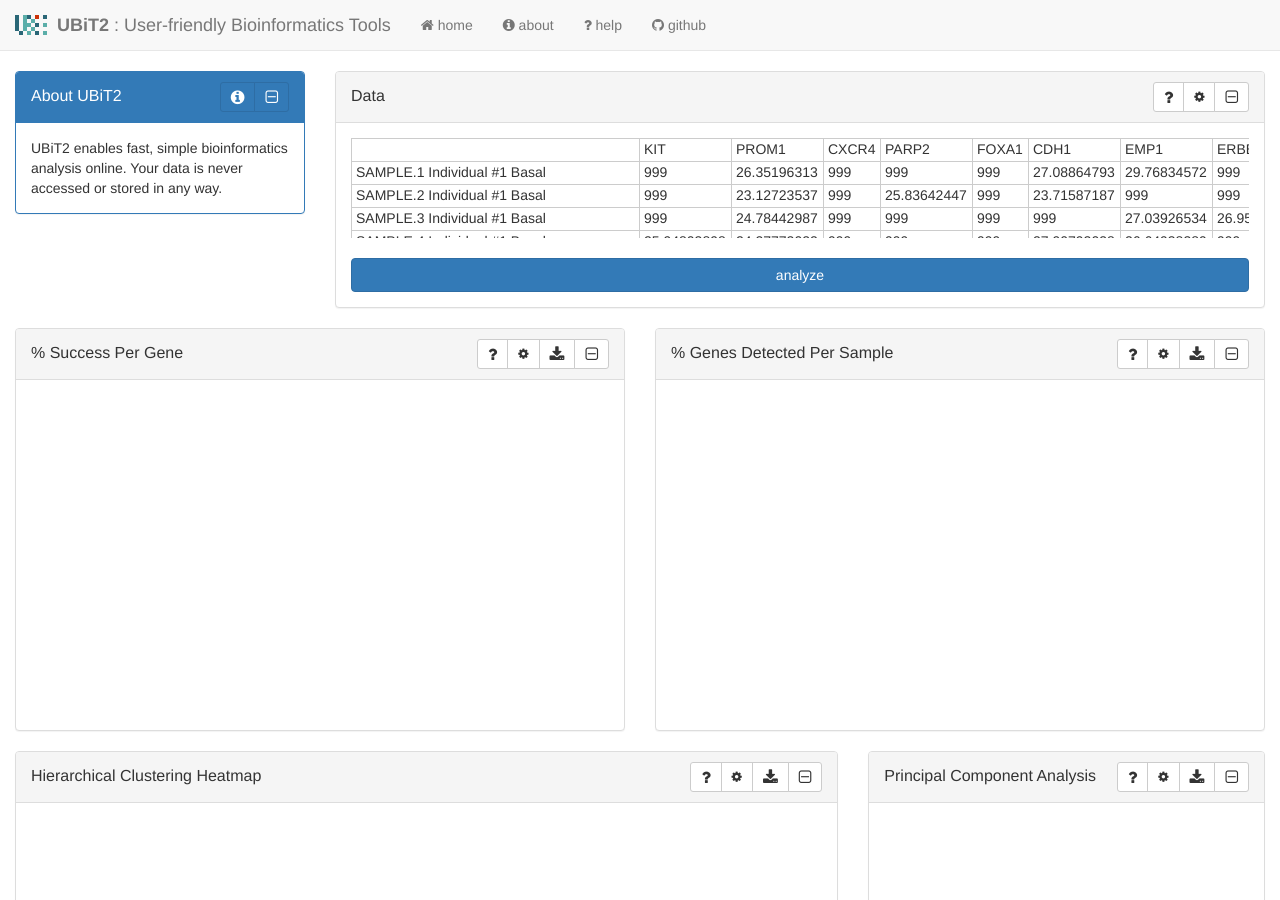
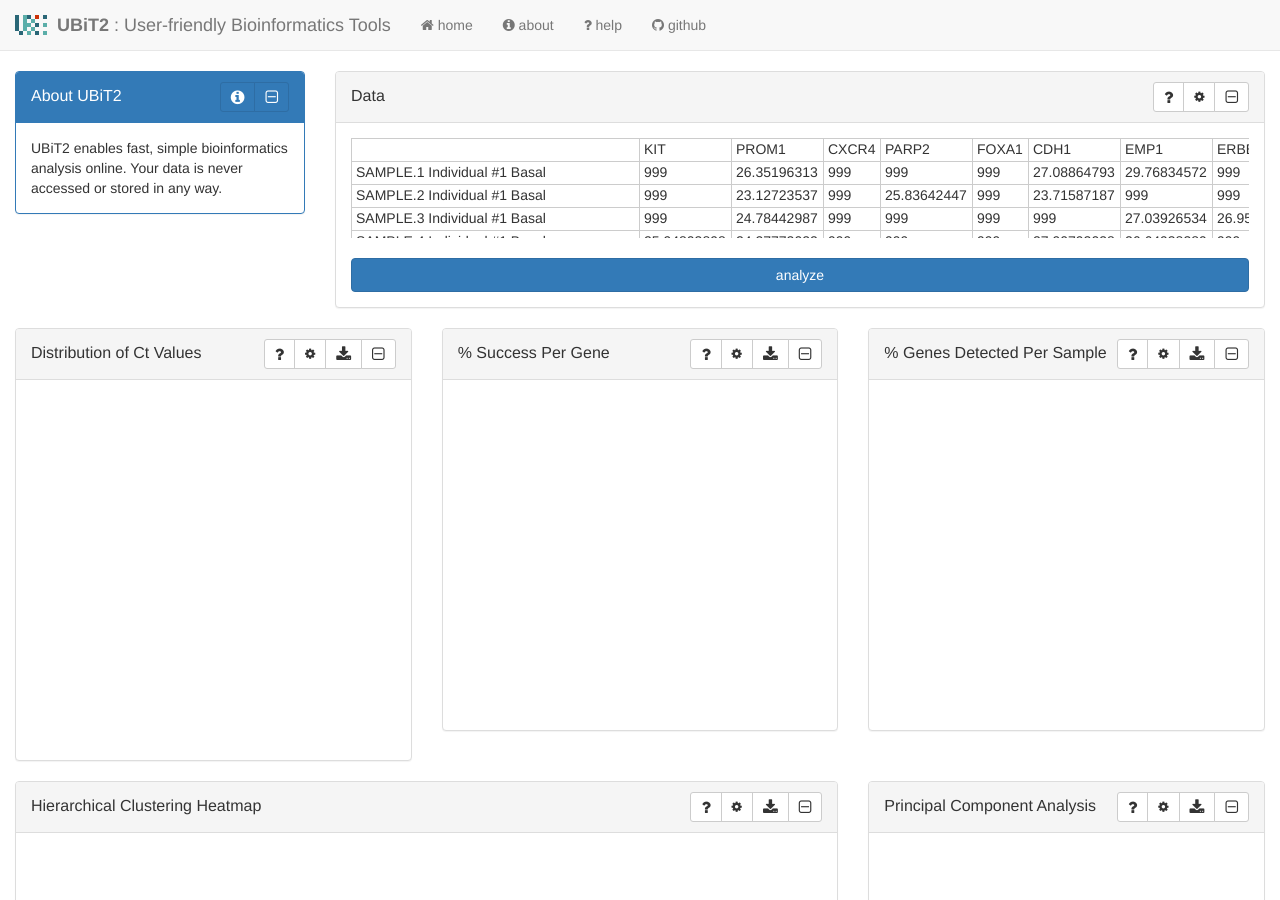
Before and after one commit to JEFworks/ubit2, a Jekyll site: the page built from index.html, in a window 1280 px wide and 900 px high. Built offline with Jekyll 4.4.1, drawn with Linux system fonts in a browser that asks for light colours; a script that is not in the unit is left out.

Commit message:
Add distribution of Ct values prior to transformation to allow best choice of LoD Ct for log2 exp transformation approximation suggestion from Assieh

```diff
--- a/index.html
+++ b/index.html
@@ -63,7 +63,6 @@
 	      <option value="tab">\t (tab)</option>
 	    </select>
 	    -->
-	    LoD: <input type="text" id="biomark_lod" value="28" size="5">
 	    FAIL: <input type="text" id="biomark_fail" value="999" size="5">
 	    Transpose?: <input type="checkbox" id="transpose">
 	  </div>
@@ -80,7 +79,43 @@
   </div>
 
   <div class="row">
-    <div class="col-sm-6">
+    <div class="col-sm-4">
+      <div class="panel panel-default">
+	<div class="panel-heading">
+	  <h3 class="panel-title pull-left">Distribution of Ct Values</h3>
+	  <div class="btn-group pull-right">
+	    <a class="btn btn-default btn-sm" data-toggle="collapse" href="#distr_ct_desc">
+	      <i class="fa fa-lg fa-question"></i>
+	    </a>
+	    <a class="btn btn-default btn-sm" data-toggle="collapse" href="#distr_ct_options">
+	      <i class="fa fa-gear"></i>
+	    </a>
+	    <a class="btn btn-default btn-sm" onclick="saveSvgAsPng(document.getElementById('hist_ct_svg'), 'hist_ct_svg');">
+	      <i class="fa fa-lg fa-download"></i>
+	    </a>
+	    <a class="btn btn-default btn-sm" data-toggle="collapse" href="#distr_ct_close" aria-expanded="false" aria-controls="distr_ct_close">
+	      <i class="fa fa-lg fa-minus-square-o"></i>
+	    </a>
+	  </div>
+	  <div class="clearfix"></div>
+	  <div class="collapse" id="distr_ct_options">
+	    LoD: <input type="text" id="biomark_lod" value="28" size="5">
+	    <!--
+	    <br>
+	    <button type="button" id="inbut" class="btn btn-primary btn-block">Reset LoD Ct</button>
+	    -->
+	  </div>
+	  <div class="collapse" id="distr_ct_desc">
+	    Distribution of Ct values prior to transformation to help you choose the optimal LoD Ct value. Current LoD Ct value is marked by the red dotted line. All values beyond the limit of detection, highlighted in red, will be set to the limit such that after transformation becomes 0.
+	  </div>
+	</div>
+	<div class="panel-body collapse in" id="distr_ct_close">
+	  <div style="height:350px" id="hist_ct">
+	  </div>
+	</div>
+      </div>
+    </div>
+    <div class="col-sm-4">
       <div class="panel panel-default">
 	<div class="panel-heading">
 	  <h3 class="panel-title pull-left">% Success Per Gene</h3>
@@ -127,7 +162,7 @@
       </div>
     </div>
 
-    <div class="col-sm-6">
+    <div class="col-sm-4">
       <div class="panel panel-default">
 	<div class="panel-heading">
 	  <h3 class="panel-title pull-left">% Genes Detected Per Sample</h3>
--- a/js/pcscatter.js
+++ b/js/pcscatter.js
@@ -50,7 +50,7 @@
 	windowWidth = g.clientWidth,
 	windowHeight = g.clientHeight;
 
-    var margin = {top: 15, right: 0, bottom: 50, left: 30},
+    var margin = {top: 15, right: 10, bottom: 50, left: 30},
         width = windowWidth - margin.left - margin.right,
         height = windowHeight - margin.top - margin.bottom;
 
--- a/js/qc.js
+++ b/js/qc.js
@@ -5,6 +5,90 @@
     drawBarplotSuccessGenes(successPerGenes, t1);
     drawHistGenesDetected(genesDetectedPerSample, t2);
     drawBarplotGenesDetected(genesDetectedPerSample, t2);
+    var fail = document.getElementById("biomark_fail").value;
+    var lod = Number(document.getElementById("biomark_lod").value);
+    drawHistCt(fail, lod);
+}
+
+function drawHistCt(fail, threshold) {
+    var mat = []
+    dataRaw.map(function(d) { d.map(function(o) { if(o.value != fail) { mat.push(o.value) }}); });
+
+    var g = document.getElementById('hist_ct'),
+	windowWidth = g.clientWidth,
+	windowHeight = g.clientHeight;
+
+    var margin = {top: 15, right: 15, bottom: 30, left: 15},
+	width = windowWidth - margin.left - margin.right,
+	height = windowHeight - margin.top - margin.bottom;
+
+    // remove if already existing for regeneration
+    d3.select("#hist_ct_svg").remove();
+
+    var x = d3.scale.linear()
+        .domain([0, d3.max(mat) + 5])
+        .range([0, width]);
+
+    // Generate a histogram using optimally spaced bins
+    var data = d3.layout.histogram()
+        .bins(x.ticks(20))
+    (mat);
+
+    var y = d3.scale.linear()
+        .domain([0, d3.max(data, function(d) { return d.y; })])
+        .range([height, 0]);
+
+    var xAxis = d3.svg.axis()
+        .scale(x)
+        .orient("bottom");
+
+    var tip = d3.tip()
+        .attr('class', 'd3-tip')
+        .offset([-1, 0])
+        .html(function(d) {
+	    return d.y;
+	})
+
+    var svg = d3.select("#hist_ct").append("svg")
+	.attr("id","hist_ct_svg")
+        .attr("width", width + margin.left + margin.right)
+        .attr("height", height + margin.top + margin.bottom)
+	.append("g")
+        .attr("transform", "translate(" + margin.left + "," + margin.top + ")");
+
+    svg.call(tip);
+
+    var bar = svg.selectAll(".bar")
+        .data(data)
+	.enter().append("g")
+        .attr("class", "bar")
+        .attr("transform", function(d) { return "translate(" + x(d.x) + "," + y(d.y) + ")"; })
+        .style("fill", function(d) {
+	    if (d.x >= threshold) {return "red"}
+	    else { return "steelblue" }
+	})
+
+    bar.append("rect")
+        .attr("x", 1)
+        .attr("width", x(data[0].dx) - 1)
+        .attr("height", function(d) { return height - y(d.y); })
+	.on('mouseover', tip.show)
+        .on('mouseout', tip.hide);
+
+    svg.append("g")
+        .attr("class", "x axis")
+        .attr("transform", "translate(0," + height + ")")
+        .call(xAxis);
+
+    svg.append("line")
+        .attr("x1", x(threshold))
+        .attr("y1", 0)
+        .attr("x2", x(threshold))
+        .attr("y2", height)
+        .style("stroke-width", 1)
+        .style("stroke-dasharray", "5,5")
+        .style("stroke", "red")
+        .style("fill", "none");
 }
 
 function drawHistSuccessGenes(data, threshold) {
--- a/js/ubit2.js
+++ b/js/ubit2.js
@@ -5,7 +5,7 @@
 var genesDetectedPerSample;
 
 function initData() {
-    getData();
+    dataRaw = getData();
     processData();
 }
 
@@ -82,14 +82,13 @@
 	rawData.map(function(d) { d.map(function(o, i) { o.name = rowNames[i] }) })
     }
 
-    // set global
-    dataRaw = rawData;
+    return(rawData)
 }
 
 // Data processing and calculations
 function processData() {
     // Local copy
-    var data = dataRaw;
+    var data = $.extend(true, [], dataRaw);
     var fail = document.getElementById("biomark_fail").value;
     var lod = Number(document.getElementById("biomark_lod").value);
 
```
